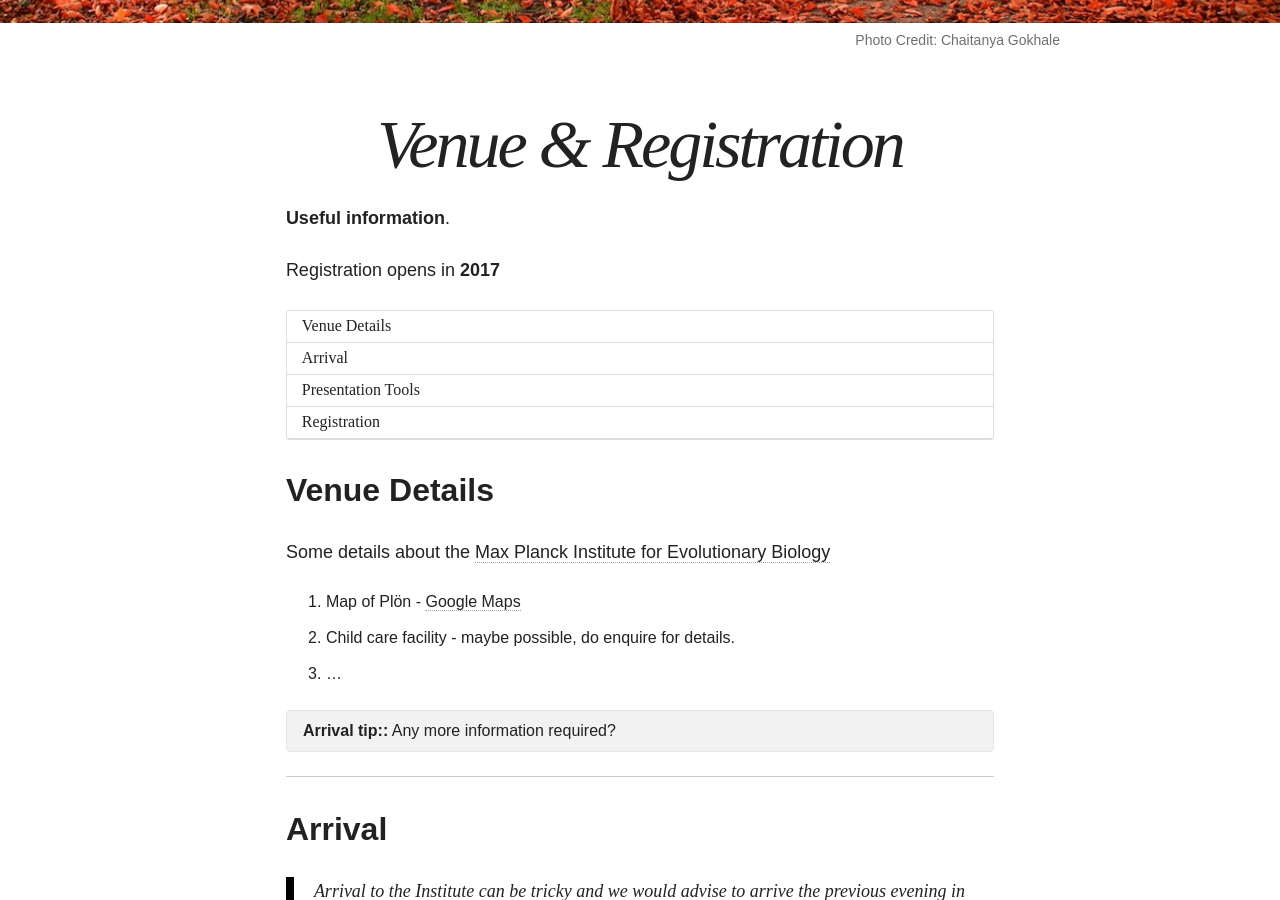
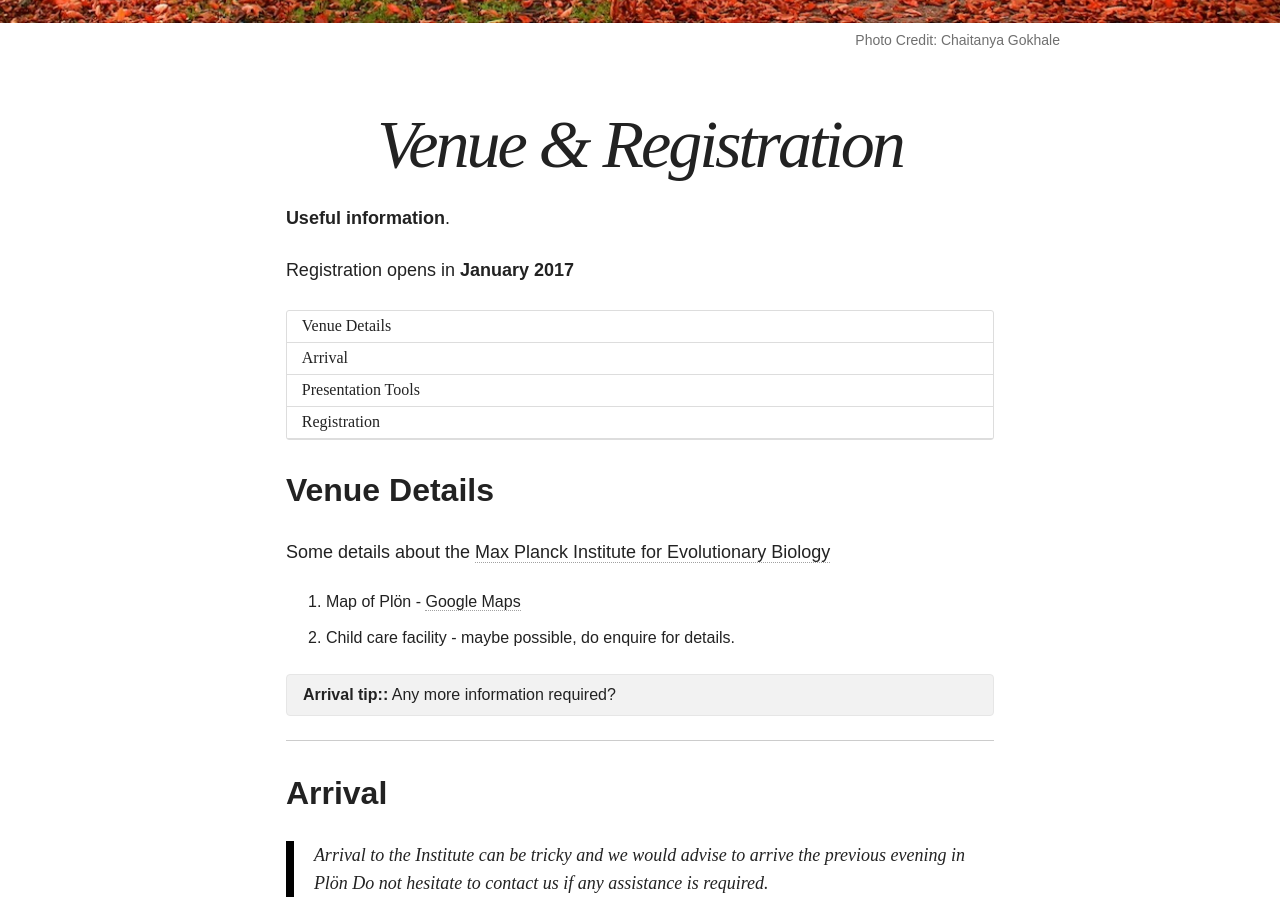
Before and after one commit to bionomics/bionomics, a Jekyll site: the page built from venue/index.md, in a window 1280 px wide and 900 px high, scrolled down 985 px. Built offline with Jekyll 4.4.1, drawn with Linux system fonts in a browser that asks for light colours; nearby versions of some CDN libraries.

Commit message:
revised venue

```diff
--- a/venue/index.md
+++ b/venue/index.md
@@ -10,7 +10,7 @@ image:
 
 **Useful information**.
 
-Registration opens in **2017**
+Registration opens in **January 2017**
 
 * Table of Contents
 {:toc}
```
Also changed, not shown: other parts of venue/index.md (+0 -1 lines).
